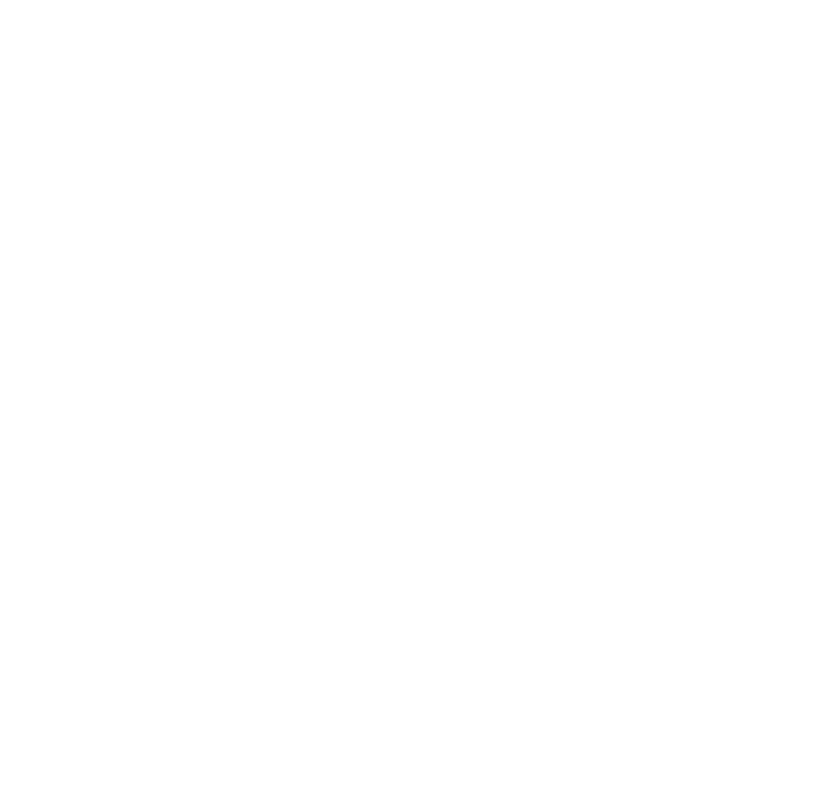
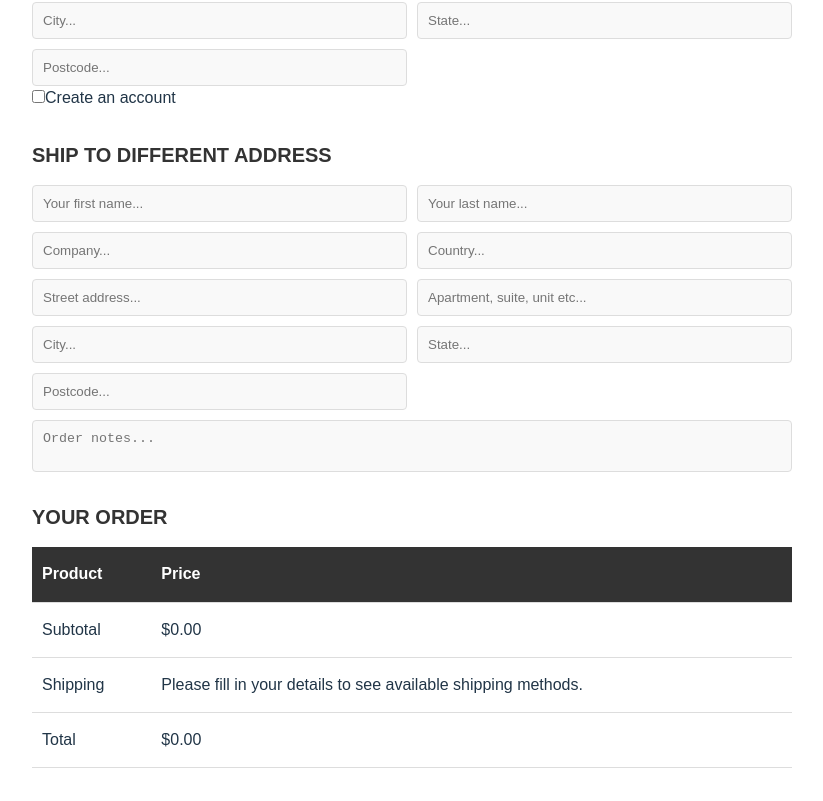
Before and after one commit to chicuongvo/movie-box, a React (Vite) app: page /checkout in a window 1280 px wide. Before the commit this address had no page. Shown: the part 399-1200 px from the top of the page, without its empty margins (228-1051 px from the left). Before the commit the page ends 800 px from the top, so only its background shows below. Built offline with nearby package versions, Linux system fonts and the light colour scheme.

Commit message:
Implement Loin, Home, Cart, Checkout routes

```diff
--- a/src/components/CheckoutPage/CheckoutPage.tsx
+++ b/src/components/CheckoutPage/CheckoutPage.tsx
@@ -1,7 +1,11 @@
 import React from "react";
 import styles from "./CheckoutPage.module.css";
+import { useSearchParams } from "react-router-dom";
 
 const Checkout: React.FC = () => {
+  const [query] = useSearchParams();
+  const total = +query.get("total")!;
+  console.log(total);
   return (
     <div className={styles.checkoutContainer}>
       {/* Returning Customer Section */}
@@ -71,12 +75,8 @@ const Checkout: React.FC = () => {
           </thead>
           <tbody>
             <tr>
-              <td>Reebok Detroit Red Wing</td>
-              <td>$29.00</td>
-            </tr>
-            <tr>
               <td>Subtotal</td>
-              <td>$29.00</td>
+              <td>${total!.toFixed(2)}</td>
             </tr>
             <tr>
               <td>Shipping</td>
@@ -86,7 +86,7 @@ const Checkout: React.FC = () => {
             </tr>
             <tr>
               <td>Total</td>
-              <td>$29.00</td>
+              <td>${total!.toFixed(2)}</td>
             </tr>
           </tbody>
         </table>
--- a/src/index.css
+++ b/src/index.css
@@ -9,8 +9,8 @@
   /*background-color: ;*/
 
   font-synthesis: none;
-  padding:0;
-  margin:0;
+  padding: 0;
+  margin: 0;
 }
 
 a {
@@ -34,12 +34,12 @@ html {
   scroll-behavior: smooth;
   overflow-x: hidden;
   margin: 0;
-  padding:0;
+  padding: 0;
 }
 
 body {
   margin: 0;
-  padding:0;
+  padding: 0;
   min-width: 320px;
   min-height: 100vh;
   overflow-x: hidden;
@@ -53,12 +53,13 @@ h1 {
 button {
   border-radius: 8px;
   border: 1px solid transparent;
-  padding: 0.8em 1.6em;
+  /* padding: 0.8em 1.6em; */
   text-transform: uppercase;
   font-size: 1.2em;
   font-weight: 500;
   font-family: inherit;
-  background-color: #e03131;
+  /* background-color: #e03131; */
+  background-color: #fff;
   cursor: pointer;
   transition: border-color 0.25s;
 }
@@ -526,8 +527,3 @@ ul.question_items li {
   padding: 96px 32px;
   border-radius: 30px;
 }
-<<<<<<< HEAD
-=======
-
-/*LOGIN*/
->>>>>>> tungduong
--- a/src/pages/App.tsx
+++ b/src/pages/App.tsx
@@ -2,15 +2,21 @@ import { BrowserRouter, Route, Routes } from "react-router-dom";
 import MovieDetail from "./MovieDetail/MovieDetail.tsx";
 import Catalog from "./Catalog/Catalog.tsx";
 import Cart from "./Cart/Cart.tsx";
+import HomePage from "./HomePage/HomePage.tsx";
+import Login from "./Login/Login.tsx";
+import Checkout from "../components/CheckoutPage/CheckoutPage.tsx";
 
 function App() {
   return (
     <>
       <BrowserRouter>
         <Routes>
+          <Route path="/" element={<HomePage />}></Route>
+          <Route path="login" element={<Login />}></Route>
           <Route path="movies" element={<Catalog />}></Route>
           <Route path="movies/:id" element={<MovieDetail />}></Route>
           <Route path="cart" element={<Cart />}></Route>
+          <Route path="checkout" element={<Checkout />}></Route>
         </Routes>
       </BrowserRouter>
     </>
--- a/src/pages/Cart/Cart.tsx
+++ b/src/pages/Cart/Cart.tsx
@@ -1,6 +1,7 @@
 import React, { useState } from "react";
 import CartItem from "../../components/CartItem/CartItem.tsx";
 import styles from "./Cart.module.css";
+import { Link } from "react-router-dom";
 
 interface Product {
   id: number;
@@ -83,7 +84,11 @@ const Cart: React.FC = () => {
             <span>Total:</span>
             <span style={{ fontWeight: "bold" }}>${subtotal.toFixed(2)}</span>
           </div>
-          <button className={styles.checkoutButton}>Proceed to Checkout</button>
+          <Link to={`/checkout?total=${subtotal}`}>
+            <button className={styles.checkoutButton}>
+              Proceed to Checkout
+            </button>
+          </Link>
         </div>
       </div>
     </div>
--- a/src/pages/HomePage/HomePage.module.css
+++ b/src/pages/HomePage/HomePage.module.css
@@ -1,8 +1,7 @@
-@import url('https://fonts.googleapis.com/css2?family=Roboto+Slab:wght@100;200;300;400;500;600;700;800;900&display=swap');
-
+@import url("https://fonts.googleapis.com/css2?family=Roboto+Slab:wght@100;200;300;400;500;600;700;800;900&display=swap");
 
 .wrapper {
-    width: 100% ;
+  width: 100%;
   padding: 0;
   margin: 0;
 }
@@ -33,13 +32,12 @@
   transition: filter 0.5s ease; /* Smooth transition */
 }
 
-
-.featured-movies-title{
+.featured-movies-title {
   font-family: "Roboto Slab", serif;
   font-weight: 600;
   font-size: 20px;
   color: white;
-    transition: .4s ease-in-out;
+  transition: 0.4s ease-in-out;
 }
 
 .featured-movies img:hover {
@@ -47,7 +45,7 @@
   cursor: pointer;
 }
 
-.featured-movies-title:hover{
+.featured-movies-title:hover {
   color: rgb(176, 21, 21);
   cursor: pointer;
 }
@@ -64,7 +62,6 @@
   display: flex;
   align-items: flex-end;
   height: 50px;
-
 }
 
 .dot {
@@ -75,14 +72,13 @@
   border-radius: 50%;
   display: inline-block;
   cursor: pointer;
-    transition: .4s ease-in-out;
+  transition: 0.4s ease-in-out;
   border: 2px solid white;
 }
 
 .dot.active {
   background-color: white;
 }
-
 
 .list-movies-container {
   height: 1400px;
@@ -91,10 +87,9 @@
   align-items: center;
   justify-content: space-evenly;
   padding-top: 30px;
-
 }
 
-.list-movie-option{
+.list-movie-option {
   width: 540px;
   display: flex;
   justify-content: space-between;
@@ -106,10 +101,10 @@
   height: 60px;
   border: 2px solid #d81a24;
   color: #d81a24;
-    font-family:  "Roboto Slab", serif;
+  font-family: "Roboto Slab", serif;
   font-size: 18px;
   font-weight: 700;
-    transition: .4s ease-in-out;
+  transition: 0.4s ease-in-out;
 }
 
 .list-movie-button:hover {
@@ -117,11 +112,10 @@
   background-color: #d81a24;
   cursor: pointer;
   border: 2px solid #d81a24;
-    transition: .4s ease-in-out;
+  transition: 0.4s ease-in-out;
 }
 
-.active-button
-{
+.active-button {
   color: white;
   background-color: #d81a24;
   cursor: pointer;
@@ -135,7 +129,6 @@
   justify-items: center;
   align-items: center;
   padding-top: 30px;
-
 }
 
 .list-movies {
@@ -157,7 +150,7 @@
   font-size: 46px;
   font-weight: 800;
   height: 200;
-    transition: .4s ease-in-out;
+  transition: 0.4s ease-in-out;
   font-family: "Roboto Slab", serif;
 }
 
@@ -165,7 +158,6 @@
   filter: brightness(0.4);
   cursor: pointer;
 }
-
 
 .list-movies-description {
   color: #b7b7b7;
@@ -178,16 +170,16 @@
   font-size: 18px;
   font-weight: 600;
   height: 200;
-    transition: .4s ease-in-out;
+  transition: 0.4s ease-in-out;
   font-family: "Roboto Slab", serif;
 }
 
-.list-movies-title:hover{
+.list-movies-title:hover {
   color: rgb(176, 21, 21);
   cursor: pointer;
 }
 
-.coming-soon{
+.coming-soon {
   height: 854px;
   width: 100%;
   background-color: #151515;
@@ -232,7 +224,7 @@
   align-items: flex-start;
 }
 
-.coming-soon-movie-title{
+.coming-soon-movie-title {
   font-size: 30px;
   font-family: "Roboto Slab", serif;
   font-weight: 500;
@@ -256,16 +248,16 @@
 .add-to-watchlist {
   border: 2px solid #d81a24;
   color: white;
-    font-family:  "Roboto Slab", serif;
+  font-family: "Roboto Slab", serif;
   font-size: 18px;
   font-weight: 700;
-    transition: .4s ease-in-out;
+  transition: 0.4s ease-in-out;
   background-color: transparent;
   height: 59px;
   width: 261px;
 }
 
-.add-to-watchlist:hover{
+.add-to-watchlist:hover {
   background-color: rgb(176, 21, 21);
   cursor: pointer;
   border: 2px solid #d81a24;
@@ -322,19 +314,18 @@
   font-size: 16px;
 }
 
-.subscribe-form::placeholder
-{
+.subscribe-form::placeholder {
   color: #ffffff;
 }
 
 .subscribe-button {
   width: 228px;
   height: 60px;
-    font-family:  "Roboto Slab", serif;
+  font-family: "Roboto Slab", serif;
   font-size: 18px;
   font-weight: 700;
   padding: 15px 40px;
-    border:none;
+  border: none;
   background-color: #d81a24;
   color: white;
   border: 2px solid #d81a24;
@@ -344,7 +335,7 @@
   background-color: transparent;
   cursor: pointer;
   border: 2px solid #d81a24;
-    transition: .4s ease-in-out;
+  transition: 0.4s ease-in-out;
 }
 
 .newsletter-form-descrtiption {
--- a/src/pages/Login/Login.module.css
+++ b/src/pages/Login/Login.module.css
@@ -26,4 +26,5 @@
   font-size: 16px;
   width: fit-content;
   padding: 12px 24px;
+  background-color: #333;
 }
```
Lines whose indentation alone changed are shown as unchanged.
